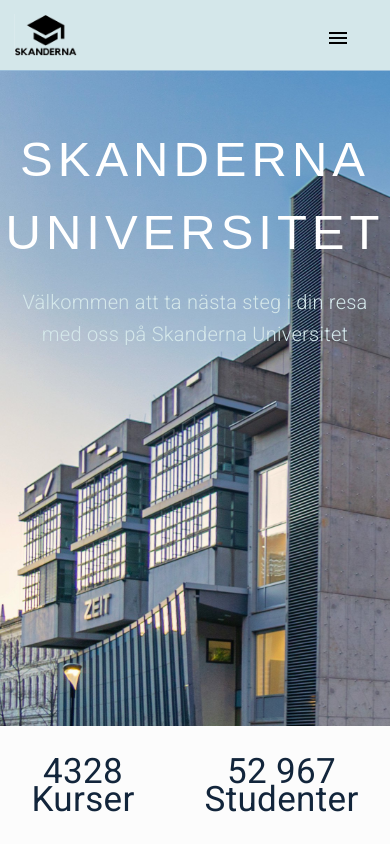
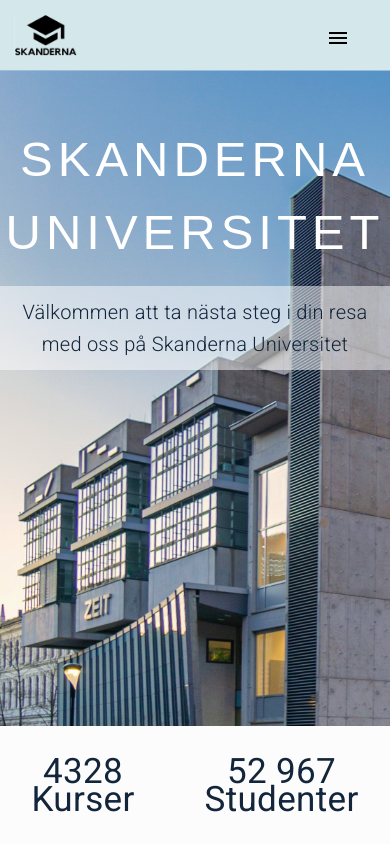
Before and after one commit to moaberglund/TS-Project, an Angular app: page /home in a window 390 px wide. Built offline with nearby package versions, Linux system fonts and the light colour scheme; a web font is replaced by a local one.

Commit message:
testa styla om hero h2 för mindre skärmar

```diff
--- a/src/app/home/home.component.scss
+++ b/src/app/home/home.component.scss
@@ -97,3 +97,15 @@ a {
 
     }
 }
+
+@media screen and (max-width: 600px) {
+
+
+    .hero-logo {
+        h2 {
+            background-color: rgb(255, 255, 255, 0.5);
+            color: #12253B;
+            padding: 0.5em;
+        }
+    }
+}
```
